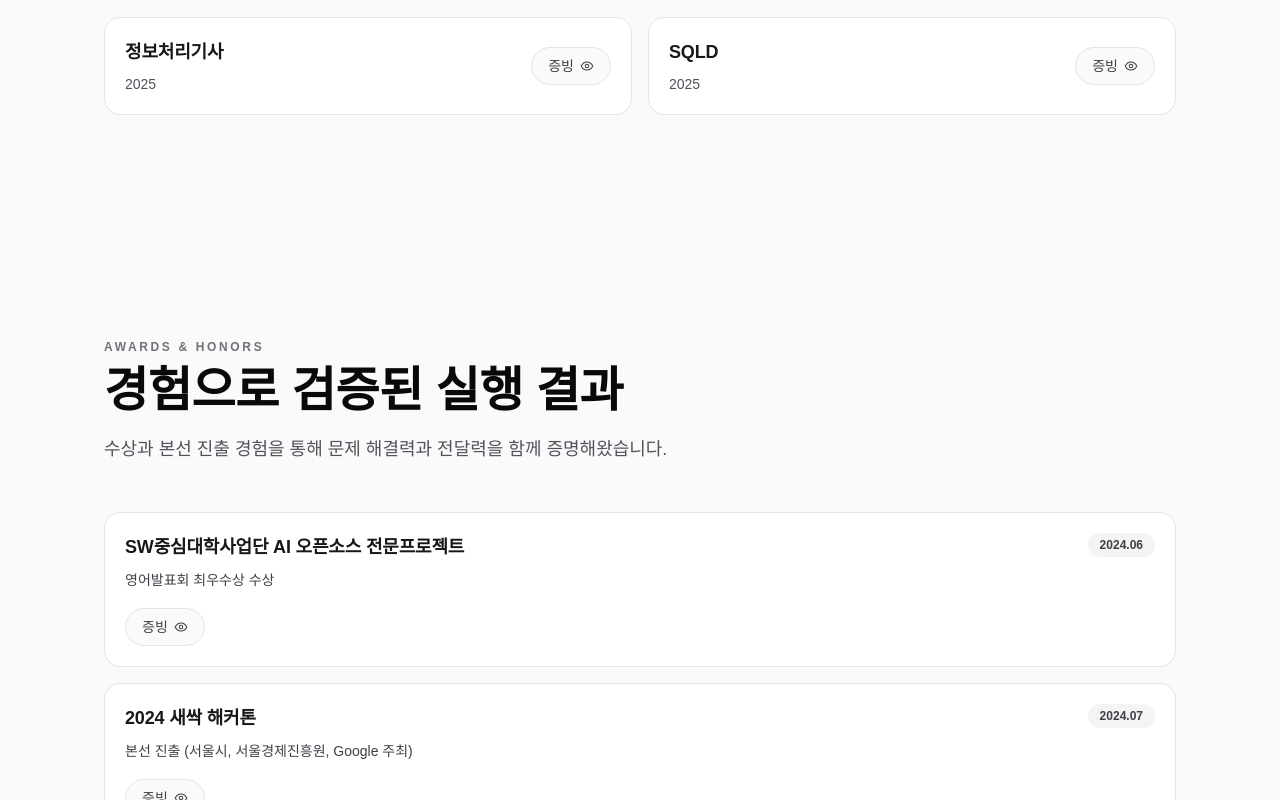
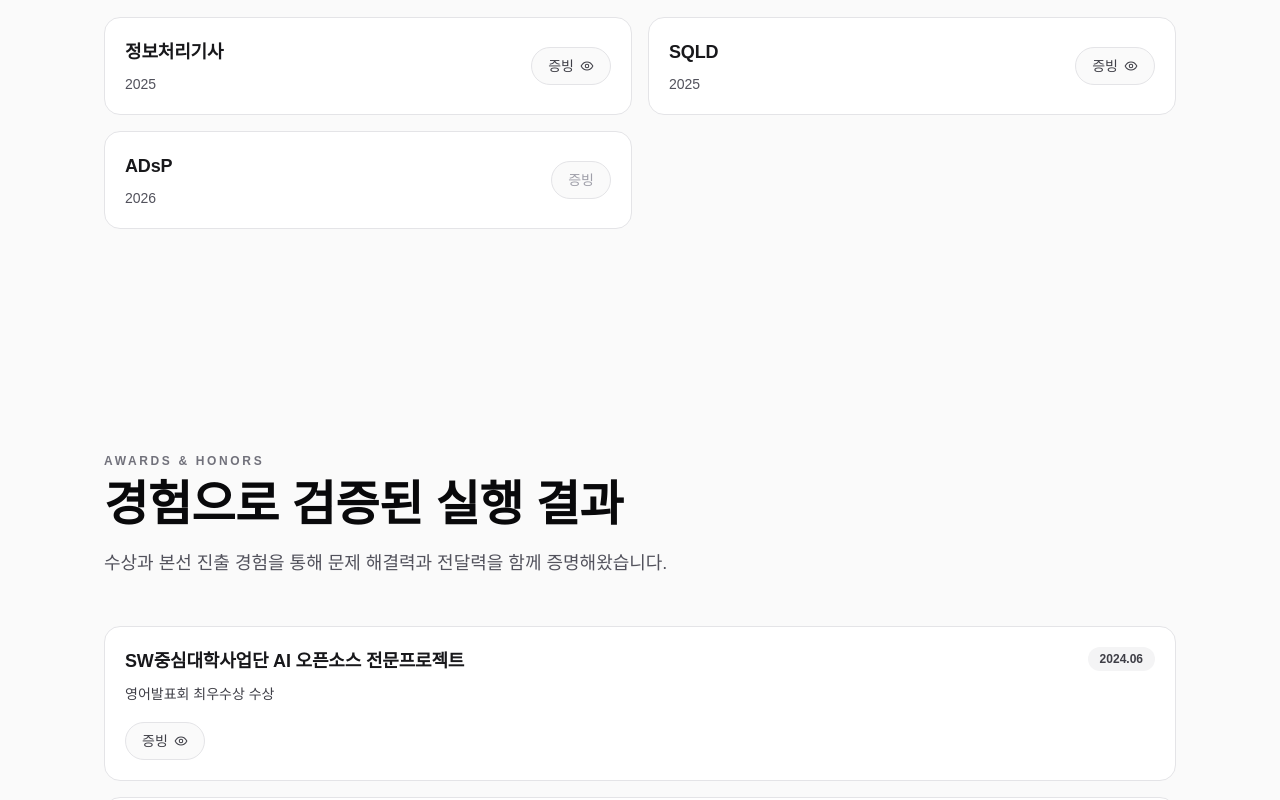
Before and after one commit to mk-isos/markus-portfolio, a Next.js app: page / in a window 1280 px wide. Shown: the part 6200-7000 px from the top of the page. Built offline with nearby package versions, Linux system fonts and the light colour scheme.

Commit message:
feat: add ADsP certification placeholder

```diff
--- a/src/components/portfolio/portfolio-page.tsx
+++ b/src/components/portfolio/portfolio-page.tsx
@@ -1063,7 +1063,20 @@ export function PortfolioPage() {
                         : "The certificate image could not be loaded."
                     }
                   />
-                ) : null}
+                ) : (
+                  <button
+                    type="button"
+                    disabled
+                    aria-label={
+                      language === "ko"
+                        ? `${t(certification.name)} 증빙 준비 중`
+                        : `${t(certification.name)} certificate pending`
+                    }
+                    className="inline-flex shrink-0 cursor-not-allowed items-center gap-1.5 rounded-full border border-zinc-200 bg-zinc-50 px-4 py-2 text-sm font-medium text-zinc-400 dark:border-zinc-800 dark:bg-zinc-950/70 dark:text-zinc-600"
+                  >
+                    {language === "ko" ? "증빙" : "Certificate"}
+                  </button>
+                )}
               </article>
             ))}
           </div>
--- a/src/data/portfolio.ts
+++ b/src/data/portfolio.ts
@@ -866,6 +866,11 @@ export const certifications: Certification[] = [
       alt: text("SQLD 자격증", "SQLD certificate"),
     },
   },
+  {
+    name: text("ADsP", "ADsP"),
+    issuer: "",
+    date: "2026",
+  },
 ];
 
 export type Award = {
```
